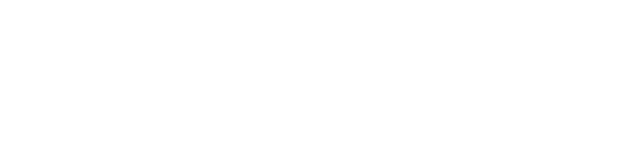
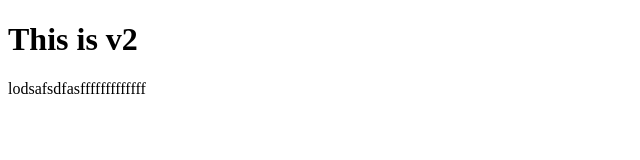
Before and after one commit to vinayyerne/demo, a plain HTML site: page index.html in a window 1280 px wide. Shown: the whole page, without its empty margins (0-640 px from the left). Drawn offline with Linux system fonts and the light colour scheme.

Commit message:
this is my secound version

```diff
--- a/index.html
+++ b/index.html
@@ -6,7 +6,9 @@
     <title>Document</title>
 </head>
 <body>
-
+    <h1> This is v2 </h1>
+    <p>lodsafsdfasfffffffffffff
+    </p>
 
 </body>
 </html>
```
